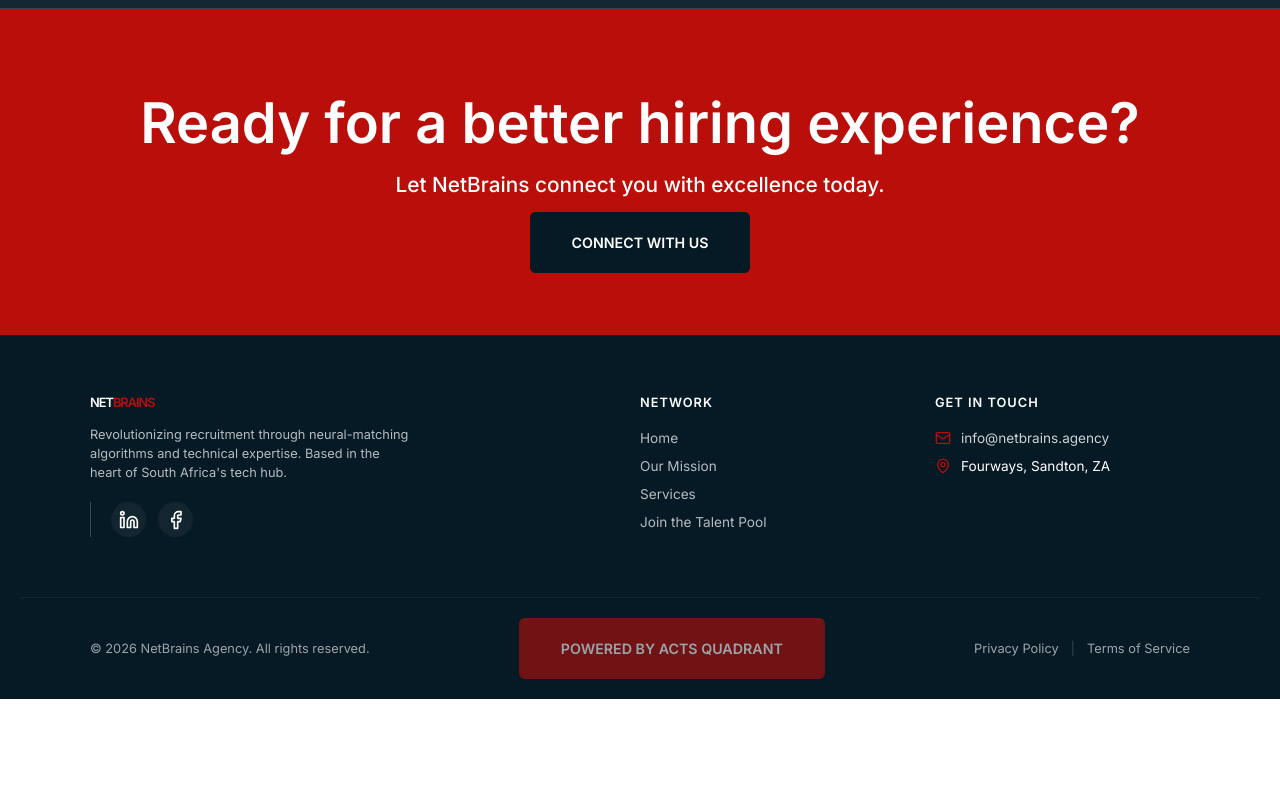
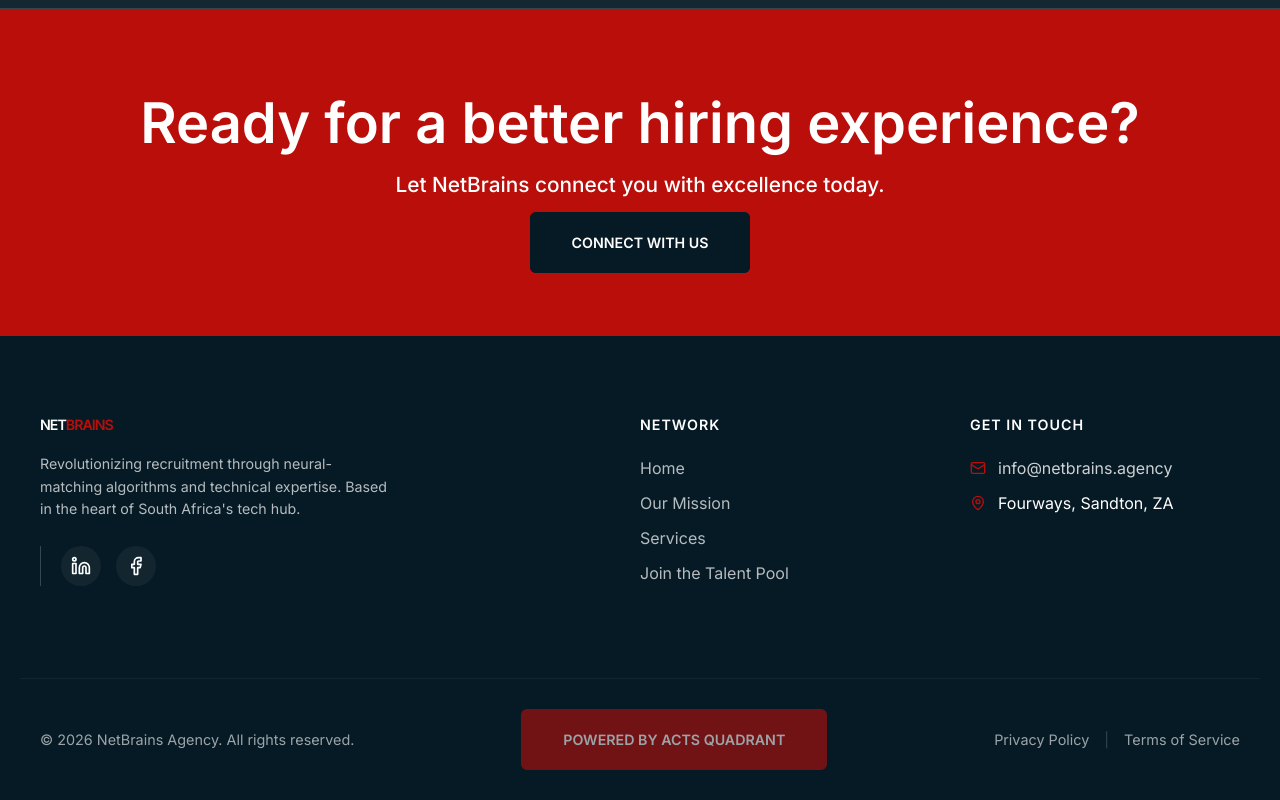
Before and after one commit to JosephMotshana/netbrains-website, a React (Vite) app: page / in a window 1280 px wide. Shown: the part 1495-2295 px from the top of the page. Before the commit the page ends 2194 px from the top, so only its background shows below. Built offline with nearby package versions, Linux system fonts and the light colour scheme; grey boxes are pictures that could not be loaded.

Commit message:
We thank God

```diff
--- a/src/styles/global.css
+++ b/src/styles/global.css
@@ -10,7 +10,7 @@ html, body {
 }
 
 .navbar {
-background-color: #061a25;
+background-color: #0E1B22;
 
   padding: 20px;
   position: fixed;
@@ -1090,30 +1090,30 @@ background-color: #061a25;
   .cv-form { padding: 30px 15px; }
 }
 
-/* --- Footer Base (Preserving Color, Reducing Spacing) --- */
+/* --- Footer Base --- */
 .footer {
   background-color: #061a25;
   color: #ffffff;
-  padding: 60px 20px 0; /* Reduced top padding from 80px to 60px */
-  border-top: 3px solid #B90E0A; /* Slightly thinner brand accent line */
+  padding: 80px 20px 0; /* No bottom padding because of bottom-bar */
+  border-top: 4px solid #B90E0A; /* Brand accent line at the top */
   font-family: 'Inter', sans-serif;
 }
 
 .footer-container {
-  max-width: 1100px; /* Marginally narrower maximum width */
+  max-width: 1200px;
   margin: 0 auto;
   display: grid;
-  grid-template-columns: 2fr 1fr 1fr;
-  gap: 40px; /* Reduced gap from 60px to 40px */
-  padding-bottom: 40px; /* Reduced bottom padding from 60px to 40px */
+  grid-template-columns: 2fr 1fr 1fr; /* Branding gets more space */
+  gap: 60px;
+  padding-bottom: 60px;
 }
 
-/* --- Brand Section (Smaller Font, Preservation of Colors) --- */
+/* --- Brand Section --- */
 .footer-brand .footer-logo {
-  font-size: 0.8rem; /* Reduced from 0.89rem */
+  font-size: 0.89rem;
   font-weight: 900;
   letter-spacing: -1px;
-  margin-bottom: 15px; /* Reduced from 20px */
+  margin-bottom: 20px;
 }
 
 .footer-brand .highlight {
@@ -1121,41 +1121,40 @@ background-color: #061a25;
 }
 
 .footer-brand p {
-  font-size: 0.8rem; /* Reduced from 0.89rem */
-  line-height: 1.5; /* Slightly tighter line height */
+  font-size: 0.89rem;
+  line-height: 1.6;
   opacity: 0.7;
-  max-width: 320px; /* Marginally smaller maximum width */
-  margin-bottom: 20px; /* Reduced from 25px */
+  max-width: 350px;
+  margin-bottom: 25px;
 }
 
 .social-links {
   display: flex;
-  gap: 12px; /* Reduced from 15px */
+  gap: 15px;
 }
 
 .social-links a {
   display: flex;
   align-items: center;
   justify-content: center;
-  width: 35px; /* Reduced width from 40px to 35px */
-  height: 35px; /* Reduced height from 40px to 35px */
+  width: 40px;
+  height: 40px;
   background: rgba(255, 255, 255, 0.05);
   border-radius: 50%;
   color: #ffffff;
   transition: all 0.3s ease;
-  font-size: 0.9rem; /* Marginally smaller icons */
 }
 
 .social-links a:hover {
   background: #B90E0A;
-  transform: translateY(-2px); /* Slightly reduced movement from -3px */
+  transform: translateY(-3px);
 }
 
-/* --- General Section Styling (Smaller Fonts, Same Logic) --- */
+/* --- General Section Styling --- */
 .footer-section h3 {
-  font-size: 0.8rem; /* Reduced from 0.89rem */
+  font-size: 0.89rem;
   font-weight: 700;
-  margin-bottom: 20px; /* Reduced from 25px */
+  margin-bottom: 25px;
   text-transform: uppercase;
   letter-spacing: 1px;
 }
@@ -1167,63 +1166,56 @@ background-color: #061a25;
 }
 
 .footer-links li, .footer-contact li {
-  margin-bottom: 12px; /* Reduced from 15px */
+  margin-bottom: 15px;
   display: flex;
   align-items: center;
-  gap: 10px; /* Reduced gap from 12px to 10px */
+  gap: 12px;
 }
 
 .footer-links a {
   color: #ffffff;
   text-decoration: none;
   opacity: 0.7;
-  font-size: 0.85rem; /* Reduced size for links */
   transition: all 0.3s ease;
 }
 
 .footer-links a:hover {
   opacity: 1;
   color: #B90E0A;
-  padding-left: 4px; /* Reduced subtle "push" from 5px to 4px */
+  padding-left: 5px; /* Subtle "push" effect */
 }
 
 .footer-contact a {
   color: #ffffff;
   text-decoration: none;
-  font-size: 0.85rem; /* Reduced size for contact links */
   opacity: 0.8;
-}
-
-.footer-contact span {
-  font-size: 0.85rem; /* Reduced size for map address text */
 }
 
 .footer-contact .highlight {
   color: #B90E0A;
-  font-size: 0.9rem; /* Keep icons slightly clearer */
 }
 
-/* --- Bottom Copyright Bar (More Compact) --- */
+/* --- Bottom Copyright Bar --- */
 .footer-bottom {
   border-top: 1px solid rgba(255, 255, 255, 0.05);
-  padding: 20px 0; /* Reduced top/bottom padding from 30px to 20px */
-  margin-top: 15px; /* Reduced from 20px */
+  padding: 30px 0;
+  margin-top: 20px;
 }
 
 .footer-bottom-content {
-  max-width: 1100px; /* Match narrower width of main container */
+  max-width: 1200px;
   margin: 0 auto;
   display: flex;
   justify-content: space-between;
   align-items: center;
-  font-size: 0.8rem; /* Reduced from 0.9rem */
+  font-size: 0.9rem;
   opacity: 0.6;
 }
 
 .footer-legal {
   display: flex;
   align-items: center;
-  gap: 12px; /* Reduced gap from 15px to 12px */
+  gap: 15px;
 }
 
 .footer-legal a {
@@ -1239,27 +1231,26 @@ background-color: #061a25;
   opacity: 0.3;
 }
 
-/* --- Mobile Responsive (Preservation of Logic, Tighter Spacing) --- */
+/* --- Mobile Responsive --- */
 @media (max-width: 992px) {
   .footer-container {
     grid-template-columns: 1fr 1fr;
-    gap: 30px; /* Reduced gap from 40px to 30px */
+    gap: 40px;
   }
 }
 
 @media (max-width: 600px) {
   .footer {
-    padding-top: 50px; /* Reduced top padding from 60px to 50px */
+    padding-top: 60px;
   }
 
   .footer-container {
     grid-template-columns: 1fr;
     text-align: center;
-    gap: 25px; /* Tighter vertical stacking */
   }
 
   .footer-brand p {
-    margin: 0 auto 20px; /* Reduced bottom margin from 25px to 20px */
+    margin: 0 auto 25px;
   }
 
   .social-links {
@@ -1272,6 +1263,6 @@ background-color: #061a25;
 
   .footer-bottom-content {
     flex-direction: column;
-    gap: 12px; /* Reduced gap from 15px to 12px */
+    gap: 15px;
   }
 }
```
